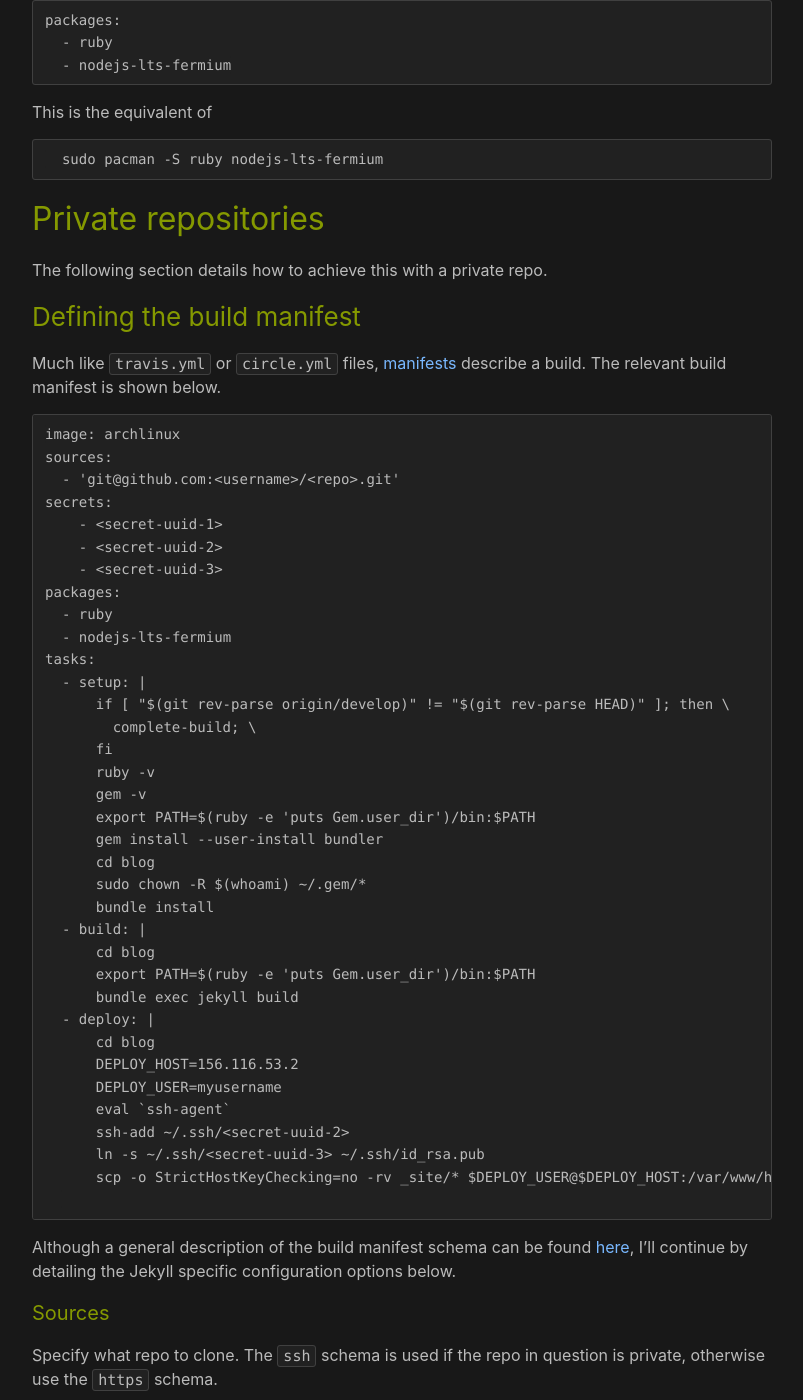
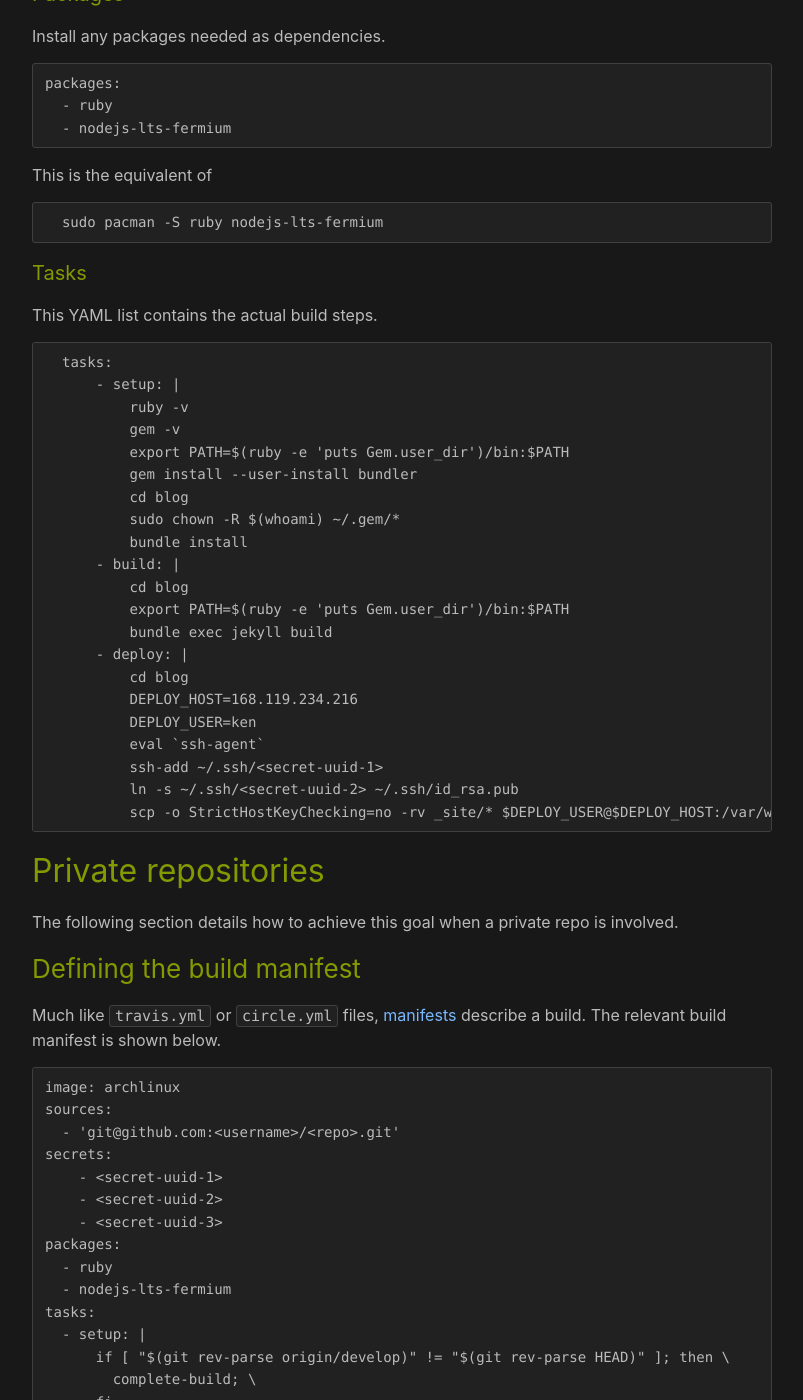
Before and after one commit to 49e94b8f256530dc0d41f740dfe8a4c1/blog, a Jekyll site: the page built from _posts/2020-12-07-sourcehut-jekyll.markdown, in a window 1280 px wide and 1400 px high, scrolled down 2229 px. Shown: the whole window, without its empty margins (238-1041 px from the left). Built offline with Jekyll 4.4.1, drawn with Linux system fonts in a browser that asks for light colours; nearby versions of some CDN libraries; the table of contents is made by our own code; some of the changed text lies outside the part shown.

Commit message:
Update README.md
Remove irrelevant license
Minor edits on sourcehut-jekyll
Add builds.sr.ht badge

```diff
--- a/_posts/2020-12-07-sourcehut-jekyll.markdown
+++ b/_posts/2020-12-07-sourcehut-jekyll.markdown
@@ -58,9 +58,10 @@ The following section details how to achieve this with a public repo.
         scp -o StrictHostKeyChecking=no -rv _site/* $DEPLOY_USER@$DEPLOY_HOST:/var/www/html/blog
 {% endhighlight %}
 
+Although a general description of the build manifest schema can be found [here][man.builds.sr.ht-build-manifests]{:target="\_blank"}, I'll continue by detailing the Jekyll specific configuration options below.
 #### Image
 
-[builds.sr.ht][builds.sr.ht]{:target="\_blank"} offers a ton of images to choose from. `archlinux` was chosen because of its relatively superior documentation and near vanilla/as close to possible to upstream packages.
+[builds.sr.ht][builds.sr.ht]{:target="\_blank"} offers a ton of images to choose from. This tutorial went with`archlinux`.
 
 {% highlight yaml %}
 image: archlinux
@@ -102,9 +103,37 @@ This is the equivalent of
 {% endhighlight %}
 
 
+#### Tasks
+
+This YAML list contains the actual build steps.
+
+{% highlight yaml %}
+  tasks:
+      - setup: |
+          ruby -v
+          gem -v
+          export PATH=$(ruby -e 'puts Gem.user_dir')/bin:$PATH
+          gem install --user-install bundler
+          cd blog
+          sudo chown -R $(whoami) ~/.gem/*
+          bundle install
+      - build: |
+          cd blog
+          export PATH=$(ruby -e 'puts Gem.user_dir')/bin:$PATH
+          bundle exec jekyll build
+      - deploy: |
+          cd blog
+          DEPLOY_HOST=168.119.234.216
+          DEPLOY_USER=ken
+          eval `ssh-agent`
+          ssh-add ~/.ssh/<secret-uuid-1>
+          ln -s ~/.ssh/<secret-uuid-2> ~/.ssh/id_rsa.pub
+          scp -o StrictHostKeyChecking=no -rv _site/* $DEPLOY_USER@$DEPLOY_HOST:/var/www/html/blog
+{% endhighlight %}
+
 ## Private repositories
 
-The following section details how to achieve this with a private repo.
+The following section details how to achieve this goal when a private repo is involved.
 
 ### Defining the build manifest
 
@@ -146,8 +175,6 @@ tasks:
       ln -s ~/.ssh/<secret-uuid-3> ~/.ssh/id_rsa.pub
       scp -o StrictHostKeyChecking=no -rv _site/* $DEPLOY_USER@$DEPLOY_HOST:/var/www/html/blog
   {% endhighlight %}
-
-Although a general description of the build manifest schema can be found [here][man.builds.sr.ht-build-manifests]{:target="\_blank"}, I'll continue by detailing the Jekyll specific configuration options below.
 
 #### Sources
 
```
Also changed, not shown: README.md, 1 other file.
